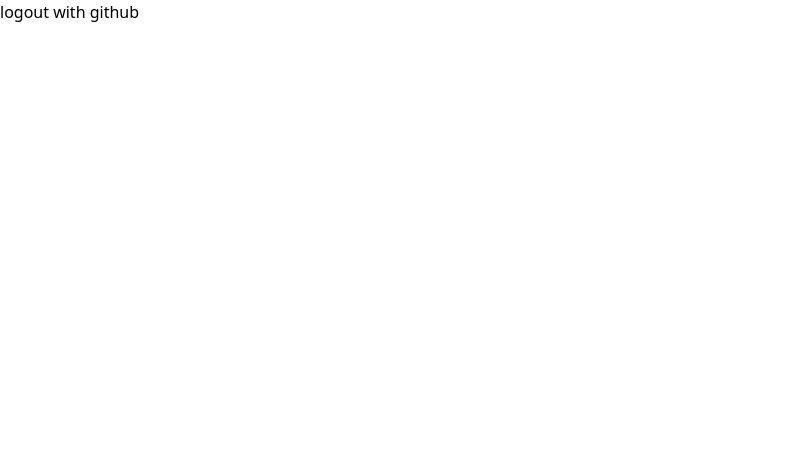
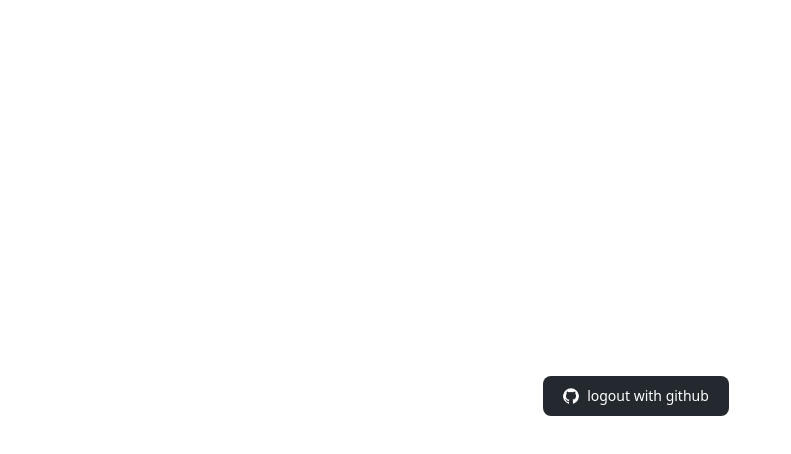
Before and after one commit to kornavit/SupabaseTestNoRealOlides, a Nuxt app: page /logout in a window 1280 px wide. Shown: the top 454 px of the page, without its empty margins (0-791 px from the left). Built offline with nearby package versions, Linux system fonts and the light colour scheme.

Commit message:
add css in file

```diff
--- a/app.vue
+++ b/app.vue
@@ -1,7 +1,5 @@
 <template>
-  <div>
-    <NuxtLayout>
-      <NuxtPage />
-    </NuxtLayout>
-  </div>
+  <NuxtLayout>
+    <NuxtPage />
+  </NuxtLayout>
 </template>
--- a/layouts/default.vue
+++ b/layouts/default.vue
@@ -1,3 +1,5 @@
 <template>
-    <slot />
+    <div class="flex flex-cols items-center justify-center min-h-screen text-nowrap">
+        <slot />
+    </div>
 </template>
--- a/pages/auth/supabase/index.vue
+++ b/pages/auth/supabase/index.vue
@@ -1,15 +1,17 @@
 <template>
     <p>Oauth with supabase</p>
-    <p>{{ $route.fullPath }}</p>
 </template>
 
 <script setup lang="ts">
-const route = useRoute()
-// set Array<Array<string>> from response
-const responseArray = route.fullPath.split("#").slice(1)[0].split("&").map((value) => value.split("="))
+onMounted( () => {
+    const route = useRoute()
 
-// make to object
-const response = Object.fromEntries(responseArray)
+    // set Array<Array<string>> from response
+    const responseArray = route.fullPath.split("#").slice(1)[0].split("&").map((value) => value.split("="))
 
-console.log(response)
+    // // make to object
+    const response = Object.fromEntries(responseArray)
+
+    console.log(response)
+})
 </script>
--- a/pages/index.vue
+++ b/pages/index.vue
@@ -1,5 +1,6 @@
 <template>
     <div>
       <h1>Welcome to the homepage</h1>
+      <NuxtLink to="/login">Click me to go log in!</NuxtLink>
     </div>
 </template>
--- a/pages/login.vue
+++ b/pages/login.vue
@@ -11,7 +11,10 @@
 </script>
 
 <template>
-    <button @click="login">
-        <p>login with github</p>
-    </button>
+  <button @click="login" class="text-white bg-[#24292F] hover:bg-[#24292F]/90 focus:ring-4 focus:outline-none focus:ring-[#24292F]/50 font-medium rounded-lg text-sm px-5 py-2.5 text-center inline-flex items-center me-2 mb-2">
+    <svg class="w-4 h-4 me-2" aria-hidden="true" xmlns="http://www.w3.org/2000/svg" fill="currentColor" viewBox="0 0 20 20">
+      <path fill-rule="evenodd" d="M10 .333A9.911 9.911 0 0 0 6.866 19.65c.5.092.678-.215.678-.477 0-.237-.01-1.017-.014-1.845-2.757.6-3.338-1.169-3.338-1.169a2.627 2.627 0 0 0-1.1-1.451c-.9-.615.07-.6.07-.6a2.084 2.084 0 0 1 1.518 1.021 2.11 2.11 0 0 0 2.884.823c.044-.503.268-.973.63-1.325-2.2-.25-4.516-1.1-4.516-4.9A3.832 3.832 0 0 1 4.7 7.068a3.56 3.56 0 0 1 .095-2.623s.832-.266 2.726 1.016a9.409 9.409 0 0 1 4.962 0c1.89-1.282 2.717-1.016 2.717-1.016.366.83.402 1.768.1 2.623a3.827 3.827 0 0 1 1.02 2.659c0 3.807-2.319 4.644-4.525 4.889a2.366 2.366 0 0 1 .673 1.834c0 1.326-.012 2.394-.012 2.72 0 .263.18.572.681.475A9.911 9.911 0 0 0 10 .333Z" clip-rule="evenodd"/>
+    </svg>
+      login with github
+  </button>
 </template>
--- a/pages/logout.vue
+++ b/pages/logout.vue
@@ -13,7 +13,10 @@
 </script>
 
 <template>
-    <button @click="logout">
-        <p>logout with github</p>
+  <button @click="logout" class="text-white bg-[#24292F] hover:bg-[#24292F]/90 focus:ring-4 focus:outline-none focus:ring-[#24292F]/50 font-medium rounded-lg text-sm px-5 py-2.5 text-center inline-flex items-center me-2 mb-2">
+      <svg class="w-4 h-4 me-2" aria-hidden="true" xmlns="http://www.w3.org/2000/svg" fill="currentColor" viewBox="0 0 20 20">
+        <path fill-rule="evenodd" d="M10 .333A9.911 9.911 0 0 0 6.866 19.65c.5.092.678-.215.678-.477 0-.237-.01-1.017-.014-1.845-2.757.6-3.338-1.169-3.338-1.169a2.627 2.627 0 0 0-1.1-1.451c-.9-.615.07-.6.07-.6a2.084 2.084 0 0 1 1.518 1.021 2.11 2.11 0 0 0 2.884.823c.044-.503.268-.973.63-1.325-2.2-.25-4.516-1.1-4.516-4.9A3.832 3.832 0 0 1 4.7 7.068a3.56 3.56 0 0 1 .095-2.623s.832-.266 2.726 1.016a9.409 9.409 0 0 1 4.962 0c1.89-1.282 2.717-1.016 2.717-1.016.366.83.402 1.768.1 2.623a3.827 3.827 0 0 1 1.02 2.659c0 3.807-2.319 4.644-4.525 4.889a2.366 2.366 0 0 1 .673 1.834c0 1.326-.012 2.394-.012 2.72 0 .263.18.572.681.475A9.911 9.911 0 0 0 10 .333Z" clip-rule="evenodd"/>
+      </svg>
+      logout with github
     </button>
 </template>
```
